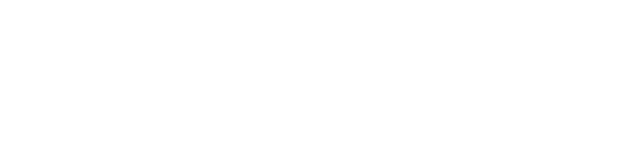
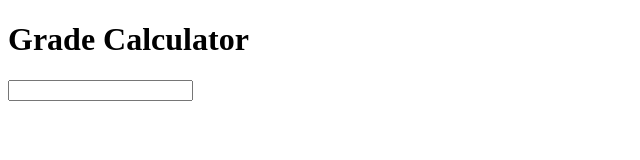
Before and after one commit to JebHarrison/Grade-calculator, a plain HTML site: page index.html in a window 1280 px wide. Shown: the whole page, without its empty margins (0-640 px from the left). Drawn offline with Linux system fonts and the light colour scheme.

Commit message:
added main and h1 along with input

```diff
--- a/index.html
+++ b/index.html
@@ -5,8 +5,14 @@
     <meta http-equiv="X-UA-Compatible" content="IE=edge">
     <meta name="viewport" content="width=device-width, initial-scale=1.0">
     <title>Grade Calculator</title>
+    <script src="script.js"></script>
 </head>
 <body>
+    <main>
+        <h1>Grade Calculator</h1>
+        <input type="text" onblur="handleCalculateGrade(event)" />
+
+    </main>
 
 </body>
 </html>
```
